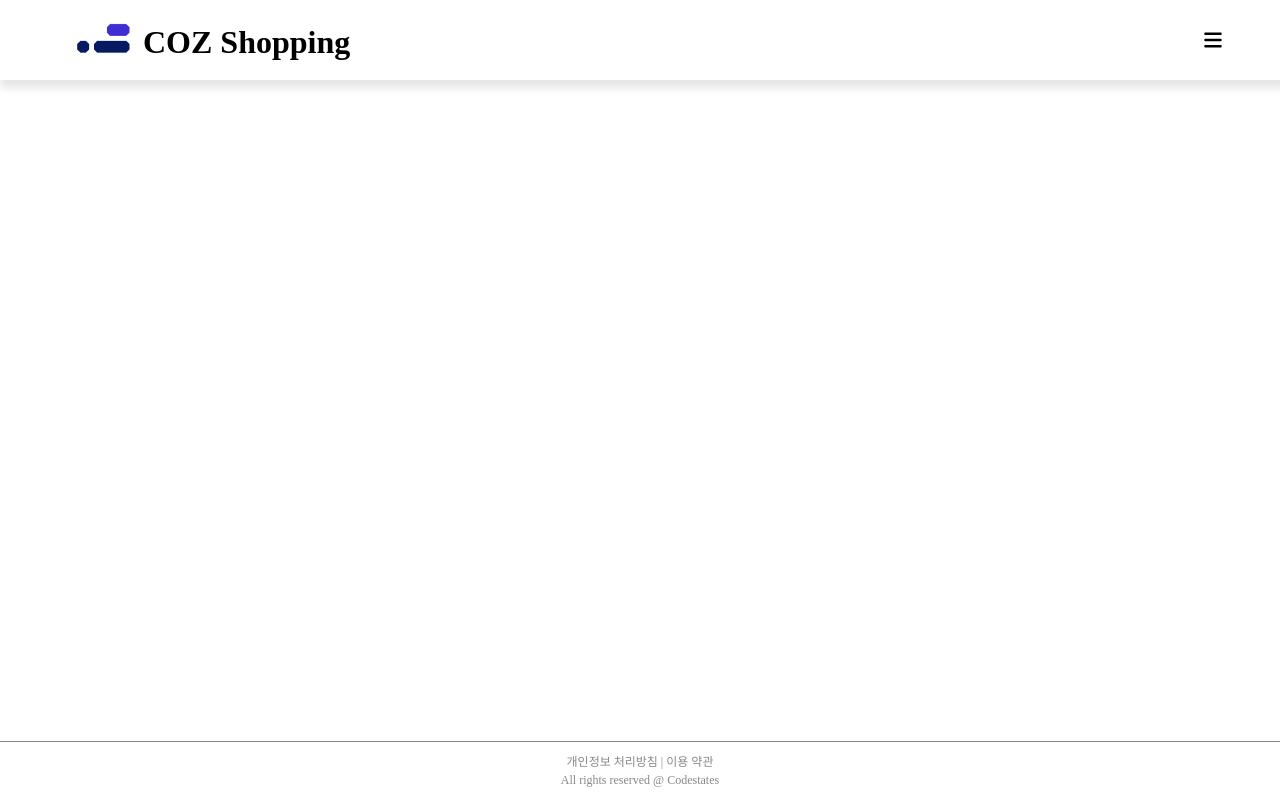
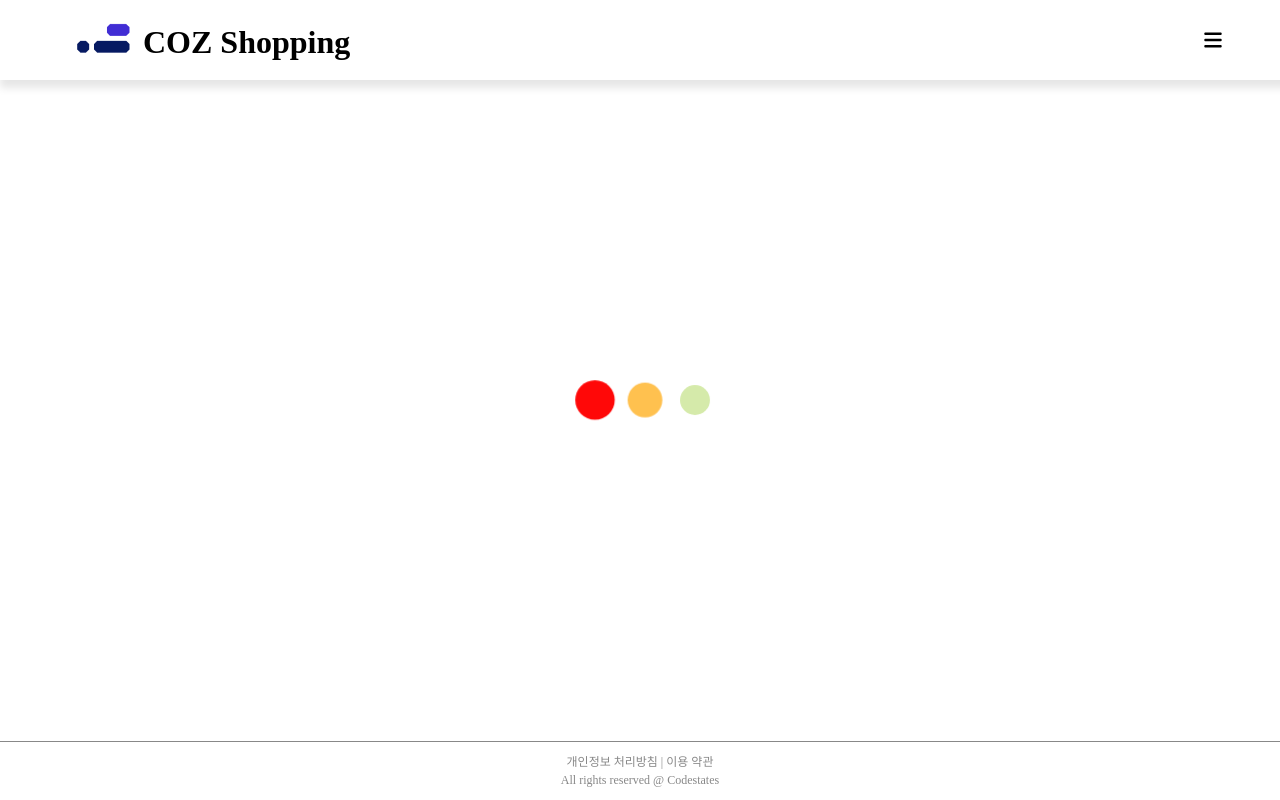
Before and after one commit to kd02109/ShoppingApp, a React (Vite) app: page / in a window 1280 px wide. Shown: the top 800 px of the page. Built offline with nearby package versions, Linux system fonts and the light colour scheme; no server answers.

Commit message:
[feat]: api 불러오기 및 Loading 컴포넌트 구현

```diff
--- a/package.json
+++ b/package.json
@@ -18,6 +18,7 @@
     "@fortawesome/react-fontawesome": "^0.2.0",
     "@reduxjs/toolkit": "^1.9.5",
     "@tanstack/react-query": "^4.29.5",
+    "axios": "^1.4.0",
     "react": "^18.2.0",
     "react-dom": "^18.2.0",
     "react-redux": "^8.0.5",
@@ -26,6 +27,7 @@
     "styled-components": "^5.3.10"
   },
   "devDependencies": {
+    "@tanstack/eslint-plugin-query": "^4.29.4",
     "@types/react": "^18.0.28",
     "@types/react-dom": "^18.0.11",
     "@vitejs/plugin-react": "^4.0.0-beta.0",
--- /dev/null
+++ b/src/api/api.jsx
@@ -0,0 +1,10 @@
+import { QueryClient } from "@tanstack/react-query";
+import axios from "axios";
+
+export const queryClient = new QueryClient();
+
+const getList = () =>
+  axios
+    .get("http://cozshopping.codestates-seb.link/api/v1/products")
+    .then((res) => res.data);
+export default getList;
--- /dev/null
+++ b/src/components/Loading.jsx
@@ -0,0 +1,55 @@
+import styled, { keyframes } from "styled-components";
+
+const rotate = keyframes`
+    0%{
+        opacity: 0.3;
+        transform: scale(0.7);
+    }
+    50%{
+        opacity: 1;
+        transform: scale(1.0);
+    }
+    100%{
+        opacity: 0;
+        transform: scale(0.5);
+    }
+`;
+
+const LoadingBox = styled.div`
+  width: 100%;
+  height: 100%;
+  display: flex;
+  justify-content: center;
+  align-items: center;
+`;
+const Circle = styled.div`
+  width: 40px;
+  height: 40px;
+  border-radius: 50%;
+  background-color: black;
+  margin-left: 10px;
+  transition: 1s;
+  animation: ${rotate} 1s 0s linear infinite;
+  &:first-child {
+    background-color: red;
+    animation-delay: 0s;
+  }
+  &:nth-child(2) {
+    background-color: orange;
+    animation-delay: 0.2s;
+  }
+  &:last-child {
+    background-color: yellowgreen;
+    animation-delay: 0.4s;
+  }
+`;
+
+export default function Loading() {
+  return (
+    <LoadingBox>
+      <Circle />
+      <Circle />
+      <Circle />
+    </LoadingBox>
+  );
+}
--- a/src/main.jsx
+++ b/src/main.jsx
@@ -4,13 +4,17 @@ import { RouterProvider } from "react-router-dom";
 import router from "./routers/Routers.jsx";
 import GlobalStyle from "./GlobalStyle.jsx";
 import { ThemeProvider } from "styled-components";
+import { QueryClientProvider } from "@tanstack/react-query";
 import theme from "./theme.js";
+import { queryClient } from "./api/api.jsx";
 
 ReactDOM.createRoot(document.getElementById("root")).render(
   <React.StrictMode>
-    <ThemeProvider theme={theme}>
-      <GlobalStyle />
-      <RouterProvider router={router} />
-    </ThemeProvider>
+    <QueryClientProvider client={queryClient}>
+      <ThemeProvider theme={theme}>
+        <GlobalStyle />
+        <RouterProvider router={router} />
+      </ThemeProvider>
+    </QueryClientProvider>
   </React.StrictMode>
 );
--- a/src/pages/Home.jsx
+++ b/src/pages/Home.jsx
@@ -1,12 +1,24 @@
-import { useState } from "react";
+import { useEffect, useState } from "react";
 import Header from "../components/Header";
 import Footer from "../components/Footer";
+import { useQuery } from "@tanstack/react-query";
+import getList from "../api/api";
+import Loading from "../components/Loading";
 
 function Home() {
   const [click, setClick] = useState(false);
+  const { data, isError, isLoading } = useQuery({
+    queryKey: ["products"],
+    queryFn: getList,
+  });
+  if (!isLoading) {
+    //reducer 패치 시작하기 data에 bookmark 추가하기
+  }
+
   return (
     <>
       <Header setClick={setClick} click={click} />
+      {isLoading && <Loading />}
       <Footer />
     </>
   );
```
Also changed, not shown: .eslintrc.cjs, 1 other file (tests, documents, lock files or other folders).
